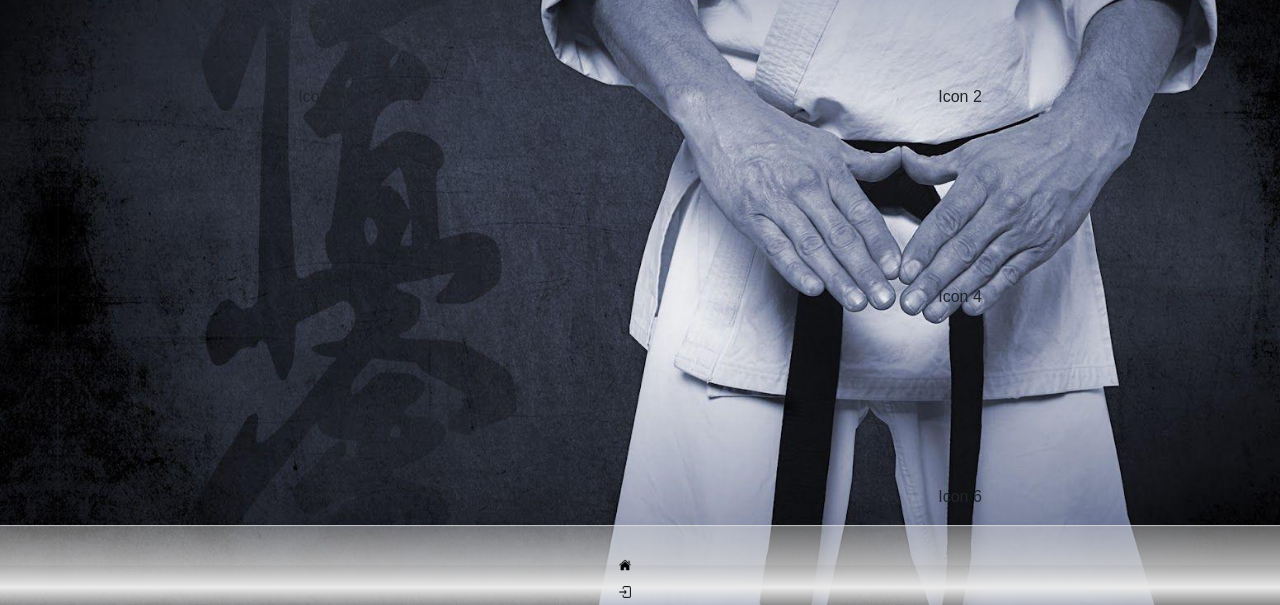
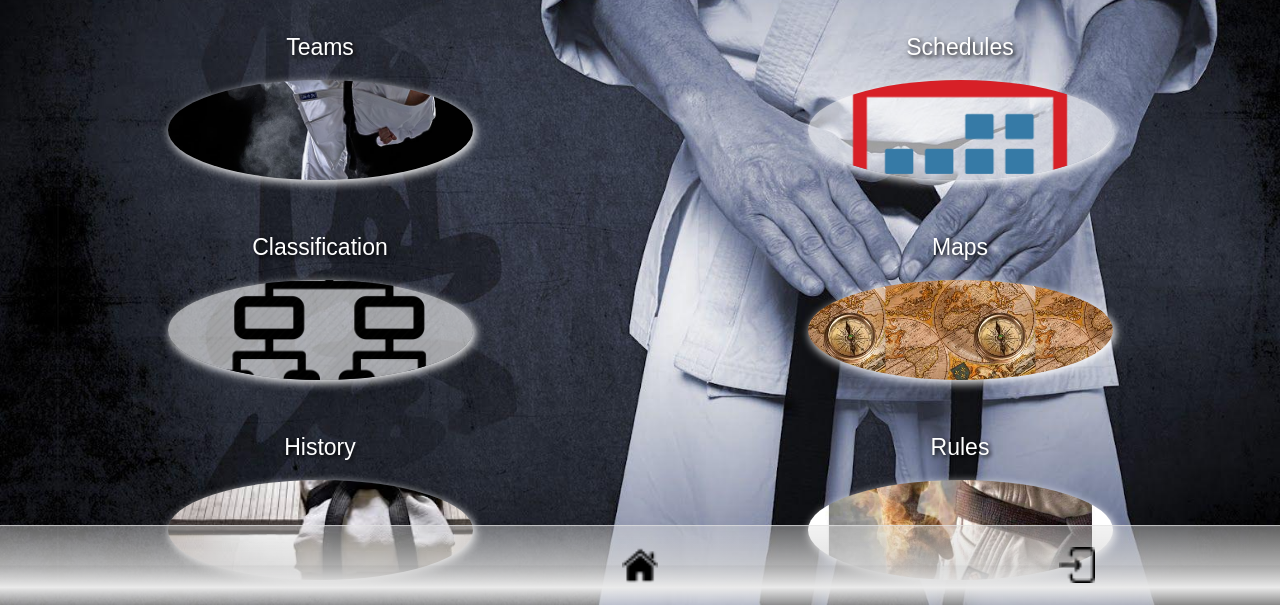
Before and after one commit to Ojka91/Karate-Tournament-Mobile-App, a plain HTML site: page index.html in a window 1280 px wide. Shown: the part 195-800 px from the top of the page. Drawn offline with nearby package versions, Linux system fonts and the light colour scheme.

Commit message:
first push

```diff
--- a/index.html
+++ b/index.html
@@ -22,33 +22,40 @@
                 </div>
             </div>
             <div class="row icon">
-                <div class="col-6">
-                    <p>Icon 1</p>
+                <div class="col-6 test">
+                   <p class="picon">Teams</p>
+                    <div class="cercle teams"></div>
                 </div>
-                <div class="col-6">
-                    <p>Icon 2</p>
+               <div class="col-6 test">
+                   <p class="picon">Schedules</p>
+                    <div class="cercle schedule"></div>
                 </div>
             </div>
             <div class="row icon">
-                <div class="col-6">
-                    <p>Icon 3</p>
+
+               <div class="col-6 test">
+                   <p class="picon">Classification</p>
+                    <div class="cercle classification"></div>
                 </div>
-                <div class="col-6">
-                    <p>Icon 4</p>
+              <div class="col-6 test">
+                   <p class="picon">Maps</p>
+                    <div class="cercle maps"></div>
                 </div>
             </div>
             <div class="row icon">
-                <div class="col-6">
-                    <p>Icon 5</p>
+                <div class="col-6 test">
+                   <p class="picon">History</p>
+                    <div class="cercle history"></div>
                 </div>
-                <div class="col-6">
-                    <p>Icon 6</p>
+               <div class="col-6 test">
+                   <p class="picon">Rules</p>
+                    <div class="cercle rules"></div>
                 </div>
             </div>
 
 
-            <footer class="fixed-bottom">
-                <div class="row test">
+            <footer class="fixed-bottom ">
+                <div class="row foot">
                     <div class="col-4"></div>
                     <div class="col-4 footer">
                         <img class="ficons" src="styles/assets/home.png">
--- a/styles/styles.css
+++ b/styles/styles.css
@@ -40,7 +40,9 @@ footer{
     height: 10%;
 
 }
-
+.foot{
+    height: 100%;
+}
 .footer{
     display: flex;
     justify-content: center;
@@ -56,7 +58,8 @@ footer{
     height: 50%;
     width: 50%;
     background-color: red;
-    border-radius: 50%
+    border-radius: 50%;
+    box-shadow: 2px 3px 10px white;
 }
 .test{
     width: 100%;
@@ -67,8 +70,9 @@ align-items: center;
     flex-direction: column;
 }
 .teams{
-    background-image: url(assets/background.jpg);
-    background-size: 200%;
+    background-image: url(assets/kick2.jpg);
+    background-size: cover;
+   background-position: center;
 }
 
 .history{
@@ -80,7 +84,9 @@ align-items: center;
 .classification{
     background-image: url(assets/classification2.png);
     background-position: center;
-    background-size: cover;
+    background-size: 80%;
+    background-repeat: no-repeat;
+     background-color: rgba(255, 255, 255, 0.6);
 }
 .rules{
     background-image: url(assets/firehand.jpg);
@@ -94,8 +100,16 @@ align-items: center;
     background-size: contain;
 }
 .schedule{
-     background-image: url(assets/schedule.png);
+     background-image: url(assets/schedule3.png);
     background-color: rgba(255, 255, 255, 0.6);
           background-position: center;
-    background-size: contain;
+    background-size: 80%;
+    background-repeat: no-repeat;
 }
+
+.picon{
+    font-size: 23px;
+    color: white;
+    text-shadow: 2px 2px 4px black;
+
+}
```
